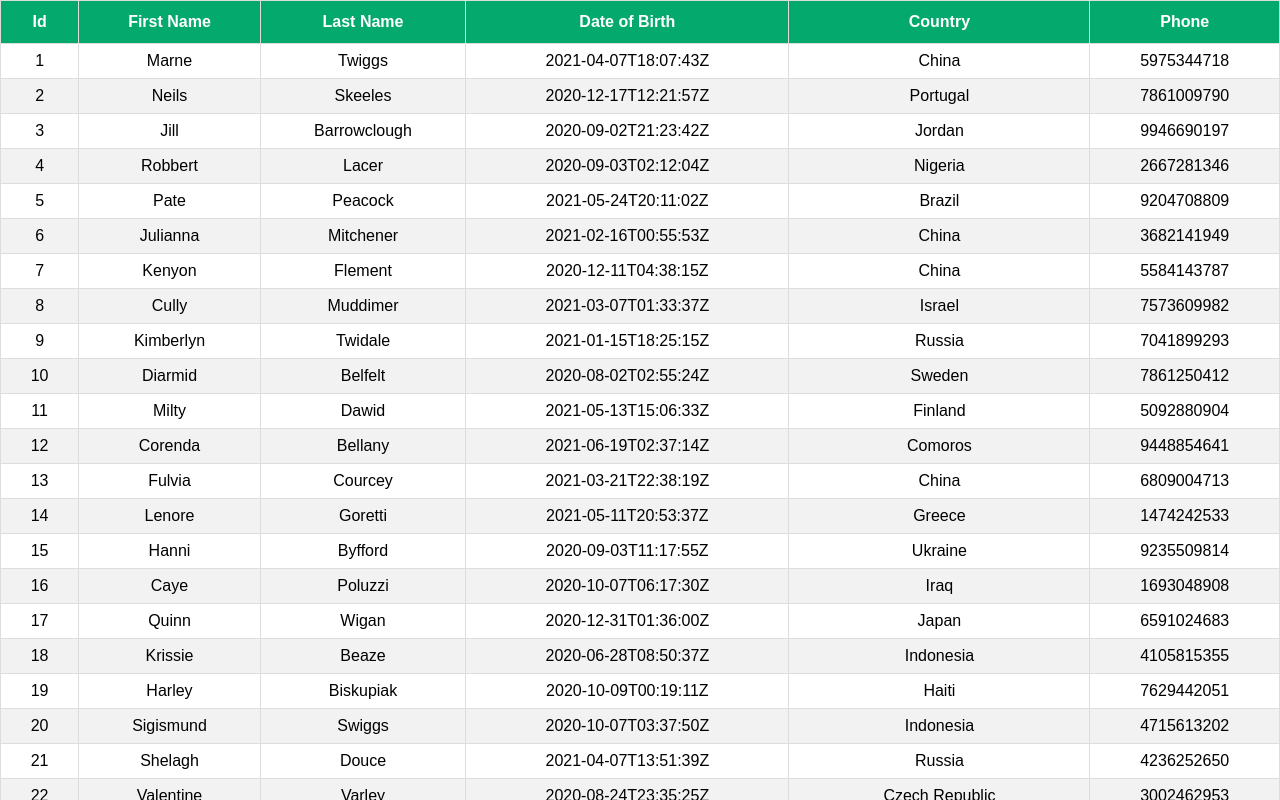
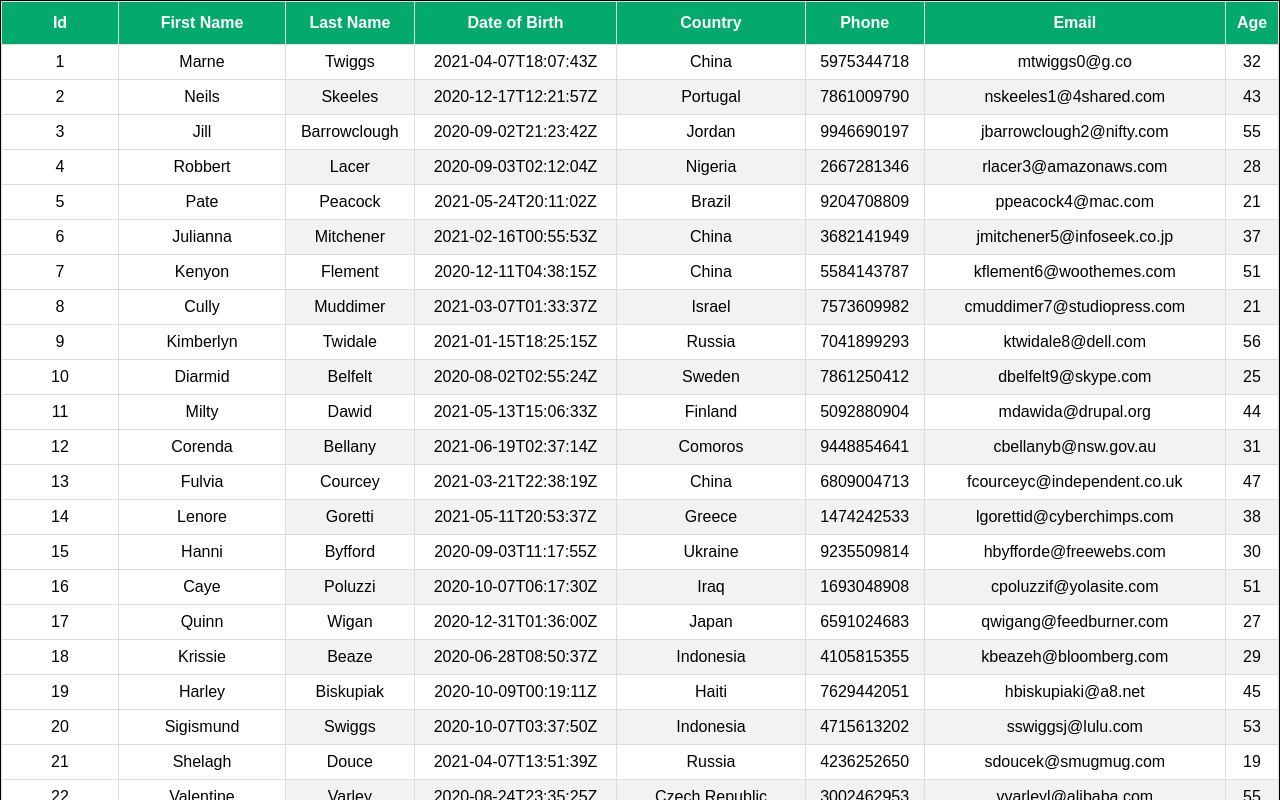
Before and after one commit to iswara108/learn-react-table, a React (Create React App) app: page / in a window 1280 px wide. Shown: the top 800 px of the page. Built offline with nearby package versions, Linux system fonts and the light colour scheme.

Commit message:
manually stick columns

```diff
--- a/package.json
+++ b/package.json
@@ -14,6 +14,7 @@
     "react-dom": "^17.0.2",
     "react-scripts": "4.0.3",
     "react-table": "^7.7.0",
+    "styled-components": "^5.3.0",
     "typescript": "^4.1.2",
     "web-vitals": "^2.0.1"
   },
@@ -42,6 +43,7 @@
     ]
   },
   "devDependencies": {
-    "@types/react-table": "^7.7.1"
+    "@types/react-table": "^7.7.1",
+    "@types/styled-components": "^5.1.11"
   }
 }
--- a/src/components/BasicTable.tsx
+++ b/src/components/BasicTable.tsx
@@ -1,8 +1,46 @@
 import * as React from "react";
 import { useTable } from "react-table";
+import styled from "styled-components";
 import MOCK_DATA from "../MOCK_DATA.json";
 import { COLUMNS, DataStructure } from "./columns";
 import "./table.css";
+
+const Styled = styled.div`
+  .view {
+    margin: auto;
+    width: 600px;
+  }
+
+  .wrapper {
+    position: relative;
+    overflow: auto;
+    border: 1px solid black;
+    white-space: nowrap;
+  }
+
+  .sticky-col {
+    position: -webkit-sticky;
+    position: sticky;
+  }
+
+  td.sticky-col {
+    background-color: white;
+  }
+
+  .first-col {
+    width: 100px;
+    min-width: 100px;
+    max-width: 100px;
+    left: 0px;
+  }
+
+  .second-col {
+    width: 150px;
+    min-width: 150px;
+    max-width: 150px;
+    left: 100px;
+  }
+`;
 
 export const BasicTable = () => {
   const columns = React.useMemo(() => COLUMNS, []);
@@ -18,12 +56,25 @@ export const BasicTable = () => {
   } = useTable<DataStructure>({ columns, data });
 
   return (
+    <Styled>
+      <div className='wrapper'>
         <table {...getTableProps()}>
           <thead>
             {headerGroups.map(headerGroup => (
               <tr {...headerGroup.getHeaderGroupProps()}>
                 {headerGroup.headers.map(column => (
-              <th {...column.getHeaderProps()}>{column.render("Header")}</th>
+                  <th
+                    {...column.getHeaderProps()}
+                    className={
+                      column.id === "id"
+                        ? "sticky-col first-col"
+                        : column.id === "first_name"
+                        ? "sticky-col second-col"
+                        : ""
+                    }
+                  >
+                    {column.render("Header")}
+                  </th>
                 ))}
               </tr>
             ))}
@@ -34,7 +85,18 @@ export const BasicTable = () => {
               return (
                 <tr {...row.getRowProps()}>
                   {row.cells.map(cell => (
-                <td {...cell.getCellProps()}>{cell.render("Cell")}</td>
+                    <td
+                      {...cell.getCellProps()}
+                      className={
+                        cell.column.id === "id"
+                          ? "sticky-col first-col"
+                          : cell.column.id === "first_name"
+                          ? "sticky-col second-col"
+                          : ""
+                      }
+                    >
+                      {cell.render("Cell")}
+                    </td>
                   ))}
                 </tr>
               );
@@ -44,11 +106,15 @@ export const BasicTable = () => {
             {footerGroups.map(footerGroup => (
               <tr {...footerGroup.getFooterGroupProps()}>
                 {footerGroup.headers.map(column => (
-              <td {...column.getFooterProps()}>{column.render("Footer")}</td>
+                  <td {...column.getFooterProps()}>
+                    {column.render("Footer")}
+                  </td>
                 ))}
               </tr>
             ))}
           </tfoot>
         </table>
+      </div>
+    </Styled>
   );
 };
--- a/src/components/columns.ts
+++ b/src/components/columns.ts
@@ -22,4 +22,6 @@ export const COLUMNS: Column<DataStructure>[] = [
   },
   { Header: "Country", Footer: "Country", accessor: "country" },
   { Header: "Phone", Footer: "Phone", accessor: "phone" },
+  { Header: "Email", Footer: "Email", accessor: "email" },
+  { Header: "Age", Footer: "Age", accessor: "age" },
 ];
```
Also changed, not shown: 1 other file (tests, documents, lock files or other folders). Lines whose indentation alone changed are shown as unchanged.
